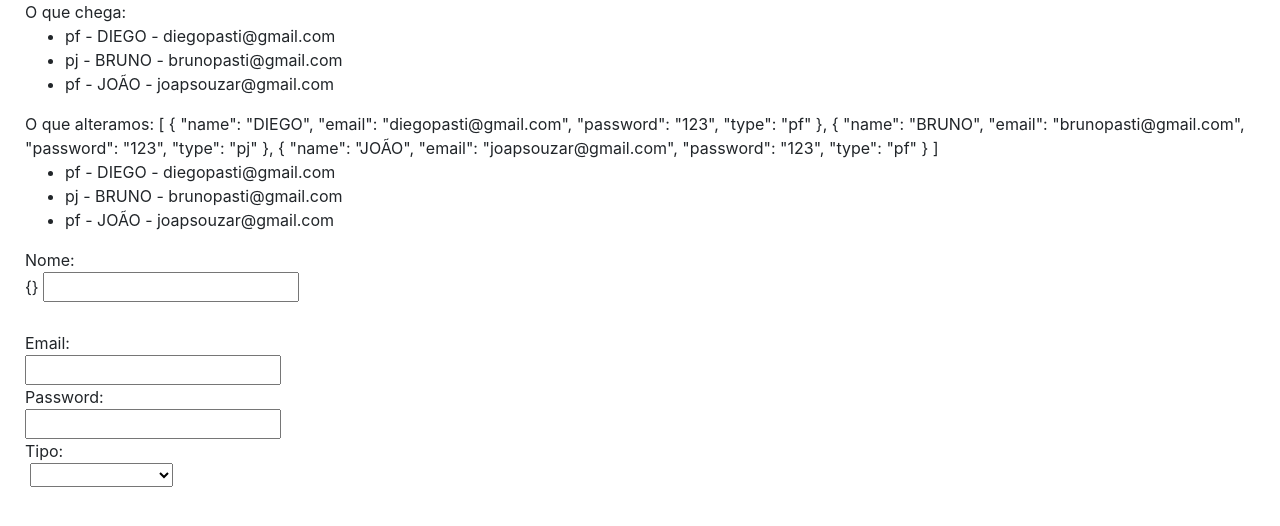
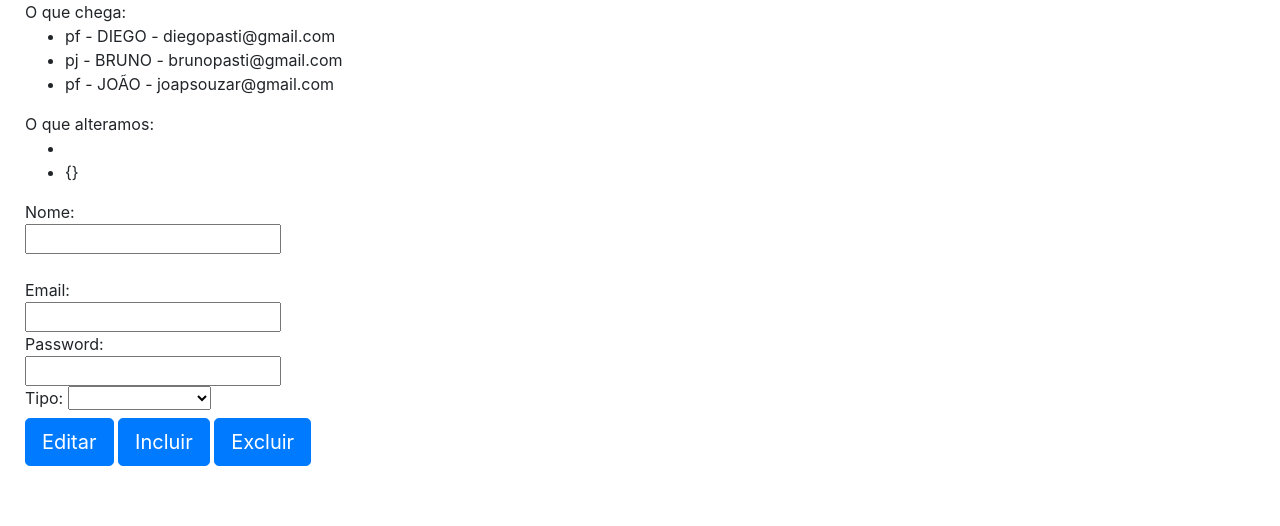
Before and after one commit to adenild/vue-studies, a plain HTML site: page joao/joao.html in a window 1280 px wide. Drawn offline with nearby package versions, Linux system fonts and the light colour scheme.

Commit message:
Tarefas 13, 14, 15, 16 prontas. {'task': '[13, 14, 15, 16]', 'status': 'ready'}

```diff
--- a/joao/joao.html
+++ b/joao/joao.html
@@ -14,18 +14,15 @@
 </head>
 <body>
   <div id="app" style="margin-left: 25px;">
-
-
     O que chega:
     <ul>
-      <li  v-for="item in clients" style="cursor:pointer;">{{ item.type }} - {{ item.name }} - {{ item.email }}</li>
+      <li  v-for="(item, index) in clients" @click="copy_object(item, index)"  style="cursor:pointer;">{{ item.type }} - {{ item.name }} - {{ item.email }}</li>
     </ul>
 
     O que alteramos:
-    {{ clients_copy }}
-
     <ul>
-      <li  v-for="item in clients_copy" @click="forms.client.object=item" style="cursor:pointer;">{{ item.type }} - {{ item.name }} - {{ item.email }}</li>
+      <li style="cursor:pointer;">{{ client_copy }}</li>
+      <li style="cursor:pointer;">{{ forms.client.object }}</li>
     </ul>
 
     Nome:<br>
@@ -34,8 +31,10 @@
     <email :object="forms.client.object" :error="forms.client.error"></email><br>
     Password:<br>
     <password :object="forms.client.object" :error="forms.client.error"></password><br>
-    Tipo:<br>
+
     <type :object="forms.client.object" :choices="choices" :error="forms.client.error"></type>
+
+    <buttons-panel :object="forms.client.object" :error="forms.client.error" :copy_object="copy_object" :save_form="save_form" :delete_item="delete_item"></buttons-panel>
   </div>
 </body>
 <script src="joao.js"></script>
--- a/joao/joao.js
+++ b/joao/joao.js
@@ -34,7 +34,7 @@ Vue.component('type', {
   template:
     `
     <div>
-      <label for="title">{{ title }}</label>
+      <label for="title">Tipo: </label>
       <select v-model="object.type">
        <option v-for="item in choices"  :value="item.value">{{ item.title }}</option>
       </select>
@@ -104,6 +104,18 @@ Vue.component('date', {
     'pattern="[0-9]{2}\\/[0-9]{2}\\/[0-9]{4}$" min="2012-01-01" max="2014-02-18" />'
 });
 
+Vue.component('buttons-panel', {
+  props: ['object', 'error', 'copy_object', 'save_form', 'delete_item'],
+    template:
+    `
+    <div>
+      <button v-on:click="copy_object(object)" type="button" class="btn btn-lg btn-primary">Editar</button>
+      <button v-on:click="save_form(object)" type="button" class="btn btn-lg btn-primary">Incluir</button>
+      <button v-on:click="delete_item" type="button" class="btn btn-lg btn-primary">Excluir</button>
+    </div>
+    `
+});
+
 var app = new Vue({
   el: '#app',
   data: {
@@ -114,27 +126,9 @@ var app = new Vue({
 
     forms: {
       client:{
-        object:{
-          name:"",
-          password: "",
-          phone: "",
-          email: "",
-          type: [
-            {},
-            {},
-          ],
-          cpf: "",
-          cnpj: "",
-          zip_code: "",
-          street: "",
-          number: "",
-          neighborhood: "",
-          city: "",
-          state: "",
-          country: "",
-          date: "",
-        },
-        error:{},
+        index:null,
+        object:{},
+        error:null,
       },
     },
 
@@ -145,11 +139,26 @@ var app = new Vue({
       {name:"JOÃO", email:"joapsouzar@gmail.com", password:"123", type:"pf"},
     ],
 
-    clients_copy :[
-      {name:"DIEGO", email:"diegopasti@gmail.com", password:"123", type:"pf"},
-      {name:"BRUNO", email:"brunopasti@gmail.com", password:"123", type:"pj"},
-      {name:"JOÃO", email:"joapsouzar@gmail.com", password:"123", type:"pf"},
-    ],
-
+    client_copy : null,
+   },
+  methods: {
+    copy_object: function(object, index){
+      //this.forms.client.object = object;
+      //alert("object" + object);
+      this.client_copy = JSON.parse(JSON.stringify(object));
+      //alert("this.client_copy" + this.client_copy);
+      this.forms.client.object = this.client_copy;
+      this.forms.client.index = index;
+      //alert("this.forms.client."+this.forms.client.object);
+      //alert("DEU CERTO!: " + this.forms.client.object );
+    },
+    save_form: function(object){
+      this.clients[this.forms.client.index] = JSON.parse(JSON.stringify(this.forms.client.object));
+      alert("SALVO NO BANCO DE DADOS")
+    },
+    delete_item: function(object){
+      this.clients.splice(this.forms.client.index, 1);
+      alert("SALVO NO BANCO DE DADOS");
+    }
   },
 })
```
